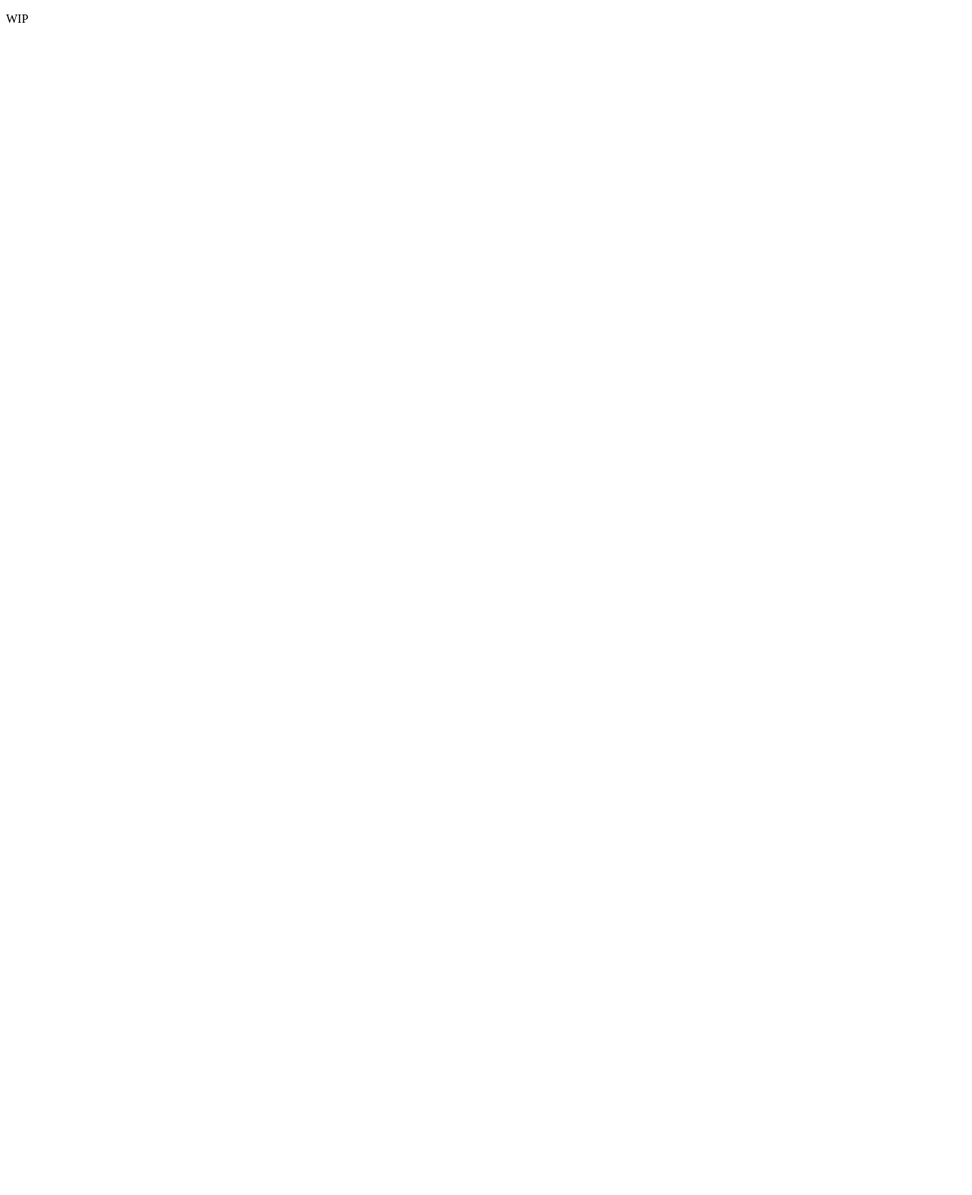
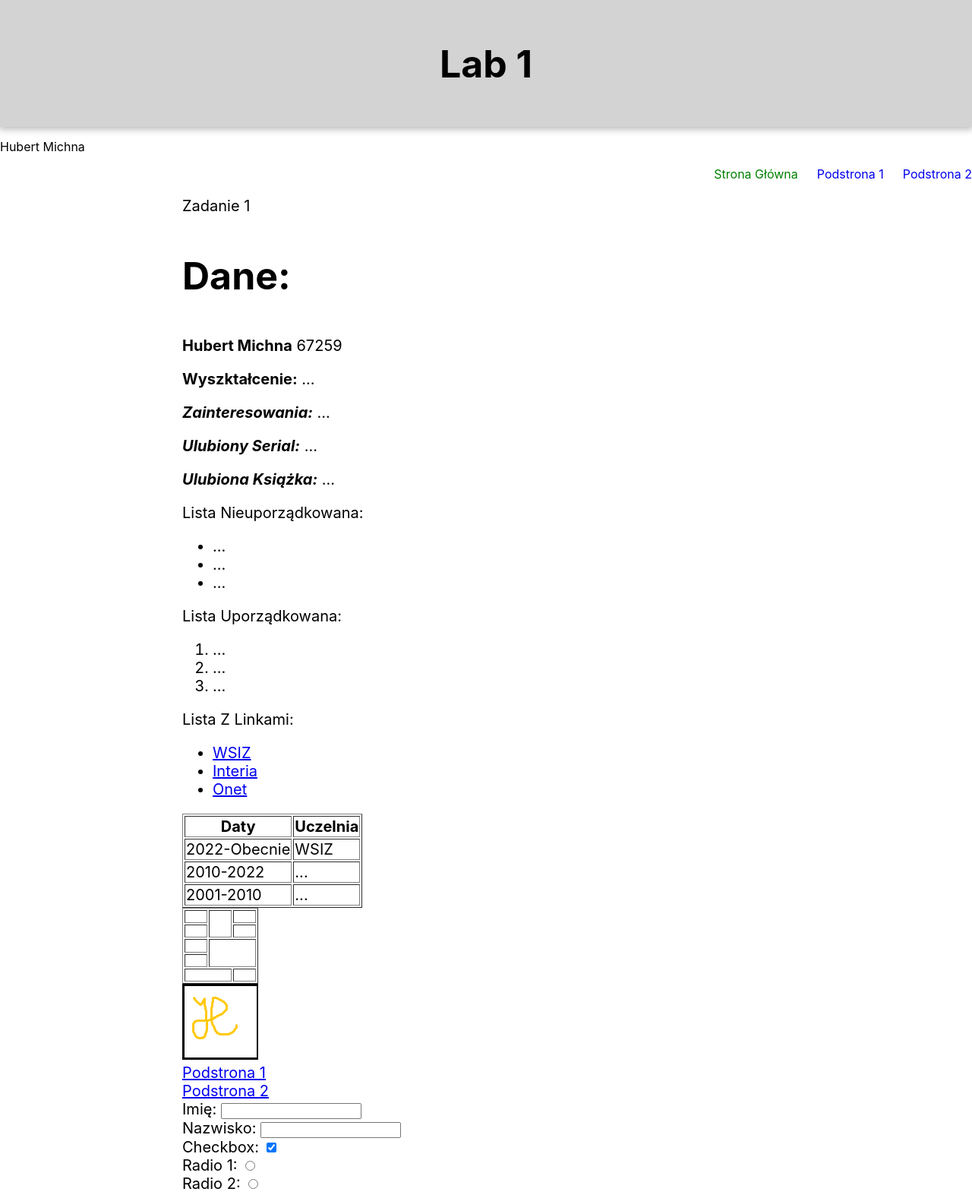
Before and after one commit to Hubsik456/w67259_Programowanie_SL01_2IID-P-2023, a plain HTML site: page Lab2/index.html in a window 1280 px wide. Shown: the top 1573 px of the page at 76% size. Before the commit the page ends 800 px from the top, so only its background shows below. Drawn offline with Linux system fonts and the light colour scheme.

Commit message:
Aktualizacja

```diff
--- /dev/null
+++ b/Lab2/css/style.css
@@ -0,0 +1,61 @@
+/* Zadanie 1 */
+body {
+    margin: 0;
+    padding: 0;
+    font-family: "Inter", sans-serif;
+}
+h1 {
+    font-size: 50px;
+}
+h4 {
+    font-size: 30px;
+}
+
+/* Zadanie 2 */
+* {
+    box-sizing: border-box;
+}
+
+/* Zadanie 3 */
+header {
+    position: sticky;
+    height: 100%;
+    top: 0;
+    left: 0;
+    background-color: lightgray;
+    display: flex;
+    justify-content: center;
+    box-shadow: 0 0 10px 2px #aaa;
+    padding: 20px 12px;
+    z-index: 100;
+}
+
+/* Zadanie 4 */
+nav ul {
+    list-style: none;
+    display: flex;
+    align-items: center;
+    justify-content: flex-end;
+    gap: 25px;
+}
+nav ul li a {
+    text-decoration: none;
+}
+nav ul li:nth-child(1) a {
+    color: green;
+}
+
+/* Zadanie 6 */
+article, section {
+    display: block;
+    padding: 0 120px 0 120px;
+    font-size: 20px;
+}
+
+/* Zadanie 7 */
+article {
+    position: relative;
+    display: sticky;
+    flex-direction: row;
+    align-items: baseline;
+}
--- a/Lab2/index.html
+++ b/Lab2/index.html
@@ -1,11 +1,121 @@
 <!DOCTYPE html>
 <html>
     <head>
-        <title>WIP</title>
+        <title>Lab 2</title>
         <meta charset="utf-8">
+
+        <link rel="stylesheet" href="css/style.css">
     </head>
 
     <body>
-        <p>WIP</p>
+        <header>
+            <h1>Lab 1</h1>
+        </header>
+
+        <nav>
+            <p>Hubert Michna</p>
+            <ul>
+                <li><a href="#">Strona Główna</a></li>
+                <li><a href="../Lab1/Podstrona_1.html">Podstrona 1</a></li>
+                <li><a href="../Lab1/Podstrona_2.html">Podstrona 2</a></li>
+            </ul>
+        </nav>
+
+        <section>
+            <article>
+                <p>Zadanie 1</p>
+
+                <h1>Dane: </h1>
+                <p><b>Hubert Michna</b> 67259</p>
+                <p><b><i></i>Wyszktałcenie:</b></i> ...</p>
+                <p><b><i>Zainteresowania:</b></i> ...</p>
+                <p><b><i>Ulubiony Serial:</b></i> ...</p>
+                <p><b><i>Ulubiona Książka:</b></i> ...</p>
+            </article>
+
+            <article>
+                <p>Lista Nieuporządkowana:</p>
+                <ul>
+                    <li>...</li>
+                    <li>...</li>
+                    <li>...</li>
+                </ul>
+
+                <p>Lista Uporządkowana:</p>
+                <ol>
+                    <li>...</li>
+                    <li>...</li>
+                    <li>...</li>
+                </ol>
+            </article>
+
+            <article>
+                <p>Lista Z Linkami:</p>
+                <ul>
+                    <li><a href="https://wsiz.edu.pl/">WSIZ</a></li>
+                    <li><a href="https://www.interia.pl/">Interia</a></li>
+                    <li><a href="https://www.onet.pl/">Onet</a></li>
+                </ul>
+            </article>
+
+            <article>
+                <table border="1">
+                    <tr> <th>Daty</th> <th>Uczelnia</th> </tr>
+                    <tr> <td>2022-Obecnie</td> <td>WSIZ</td> </tr>
+                    <tr> <td>2010-2022</td> <td>...</td> </tr>
+                    <tr> <td>2001-2010</td> <td>...</td> </tr>
+                </table>
+            </article>
+
+            <article>
+                <table border="1" width="100" height="100">
+                    <tr> <td></td> <td rowspan="2"></td> <td></td> </tr>
+                    <tr> <td></td> <td></td> </tr>
+                    <tr> <td></td> <td rowspan="2" colspan="2"></td> </tr>
+                    <tr> <td></td> </tr>
+                    <tr> <td colspan="2"></td> <td></td> </tr>
+                </table>
+            </article>
+
+            <article>
+                <img src="../Lab1/WIP.png">
+            </article>
+
+            <article>
+                <a href="../Lab1/Podstrona_1.html">Podstrona 1</a> <br>
+                <a href="../Lab1/Podstrona_2.html">Podstrona 2</a> <br>
+            </article>
+
+            <article>
+                <form action="" method="get">
+                    <label for="Imie">Imię: </label>
+                    <input type="text" name="Imie"> <br>
+
+                    <label for="Nazwisko">Nazwisko: </label>
+                    <input type="text" name="Nazwisko"> <br>
+
+                    <label for="Check">Checkbox: </label>
+                    <input type="checkbox" name="Check" checked> <br>
+
+                    <label for="Radio_1">Radio 1: </label>
+                    <input type="radio" name="Radio" id="Radio_1"> <br>
+                    <label for="Radio_2">Radio 2: </label>
+                    <input type="radio" name="Radio" id="Radio_2"> <br>
+                    <label for="Radio_3">Radio 3: </label>
+                    <input type="radio" name="Radio" id="Radio_3"> <br>
+
+                    <label for="Data">Data: </label>
+                    <input type="date" name="Data"> <br>
+
+                    <input type="submit" value="Wyślij">
+                </form>
+            </article>
+        </section>
+
+        <aside>
+            <p>Aside</p>
+        </aside>
+
+        <foote>Footer</foote>
     </body>
 </html>
```
